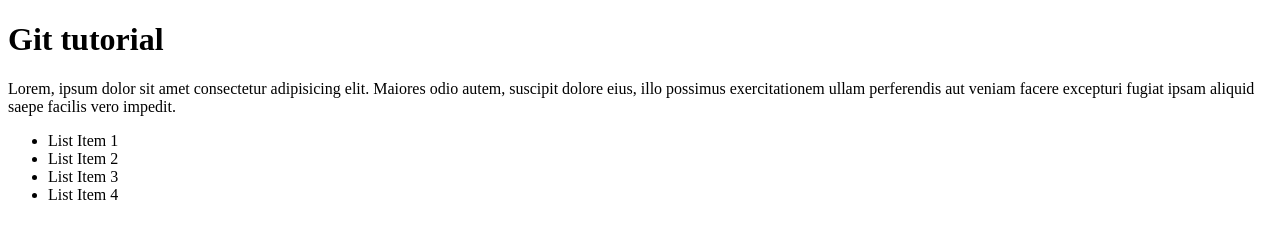
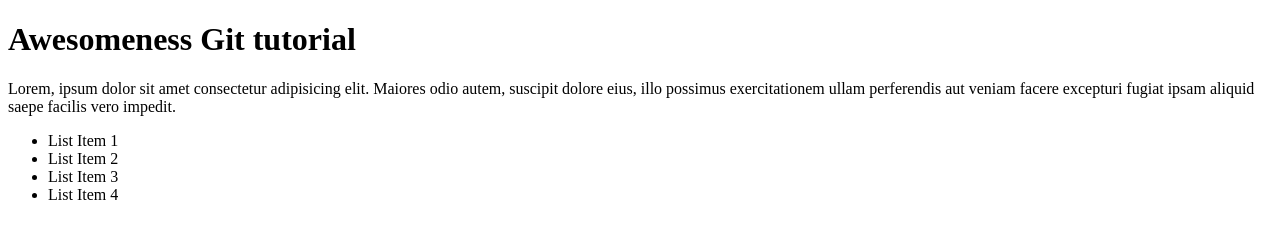
Before and after one commit to BrunoGoxhi/git-Tutorial, a plain HTML site: page index.html in a window 1280 px wide. Drawn offline with Linux system fonts and the light colour scheme.

Commit message:
Edited index for Task1

```diff
--- a/index.html
+++ b/index.html
@@ -7,7 +7,7 @@
     <title>This is a git tutorial</title>
 </head>
 <body>
-    <h1>Git tutorial</h1>
+    <h1>Awesomeness Git tutorial</h1>
     <P>Lorem, ipsum dolor sit amet consectetur adipisicing elit. Maiores odio autem, suscipit dolore eius, illo possimus exercitationem ullam perferendis aut veniam facere excepturi fugiat ipsam aliquid saepe facilis vero impedit.</P>
     <ul>
         <li>List Item 1</li>
```
